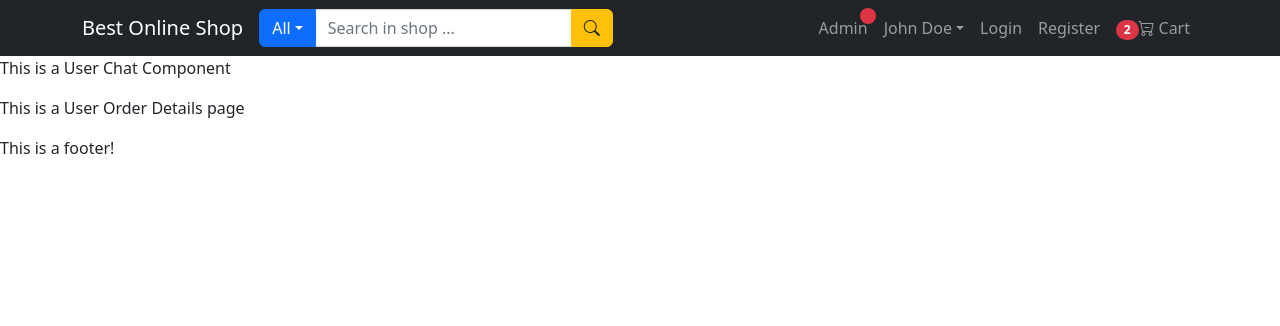
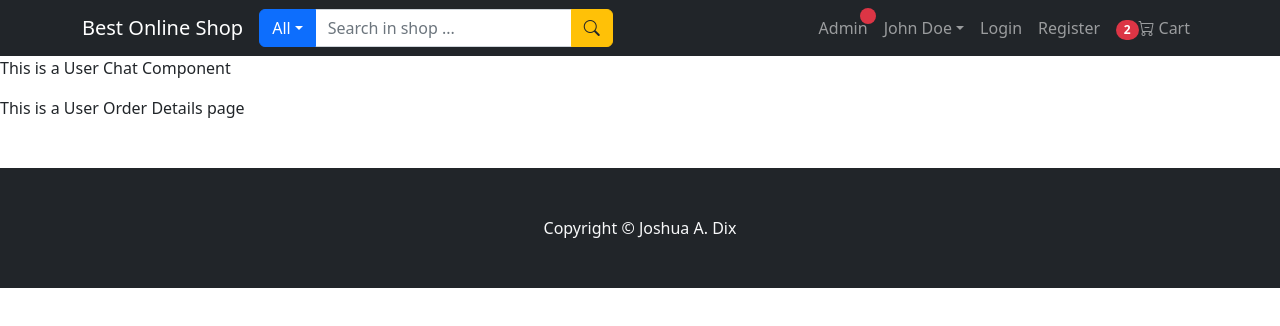
Before and after one commit to Juwdohr/udemy-mern-stack, a React (Create React App) app in the folder frontend/: page /user/order-details in a window 1280 px wide. Shown: the top 326 px of the page. Built offline with nearby package versions, Linux system fonts and the light colour scheme.

Commit message:
Updated Footer Component

```diff
--- a/frontend/src/components/FooterComponent.js
+++ b/frontend/src/components/FooterComponent.js
@@ -1,5 +1,15 @@
+import { Container, Row, Col } from 'react-bootstrap';
+
 const FooterComponent = () => {
-    return <footer>This is a footer!</footer>;
+    return (
+        <footer>
+            <Container fluid >
+                <Row className="mt-5">
+                    <Col className="text-light bg-dark text-center py-5">Copyright &copy; Joshua A. Dix</Col>
+                </Row>
+            </Container>
+        </footer>
+    );
 }
 
 export default FooterComponent;
```
